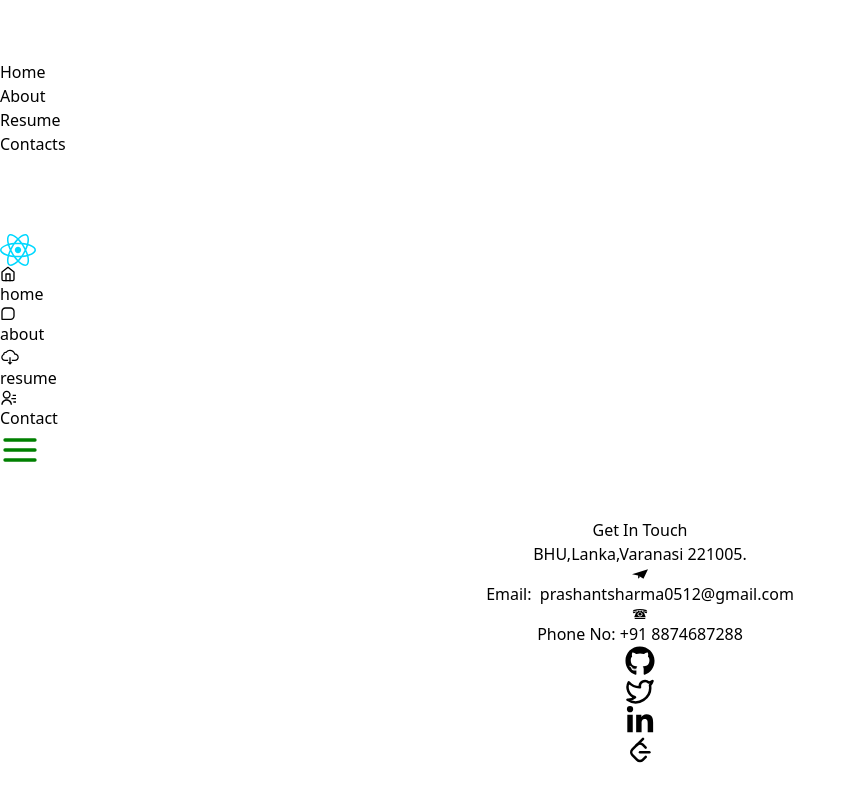
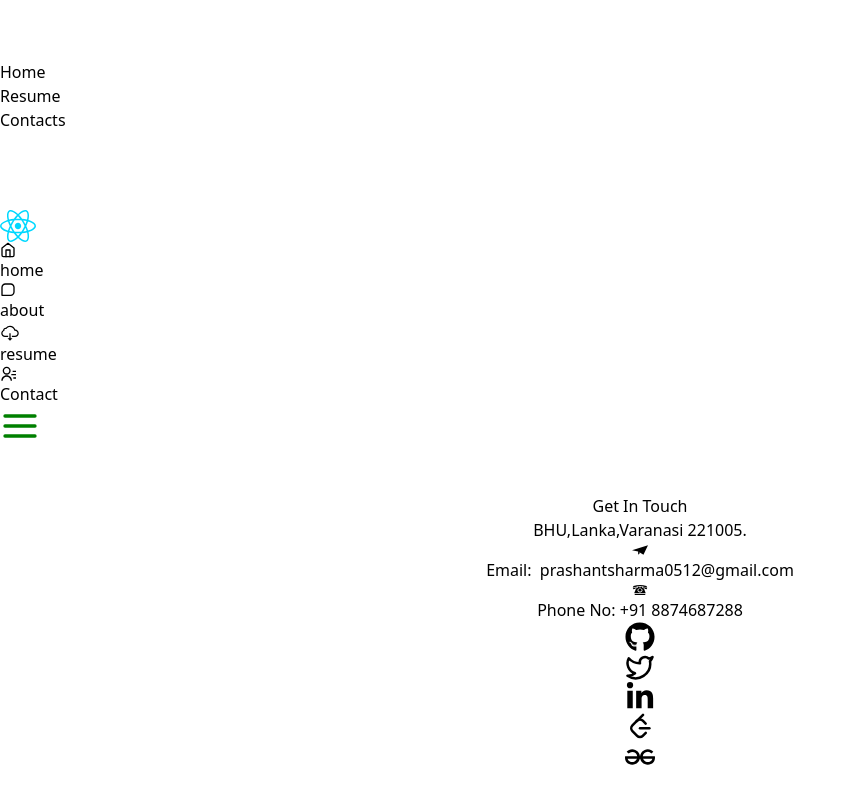
Before and after one commit to PrashantSharma0512/Prashant-Portfolio, a React (Vite) app: page /contact in a window 1280 px wide. Shown: the top 800 px of the page, without its empty margins (0-856 px from the left). Built offline with nearby package versions, Linux system fonts and the light colour scheme.

Commit message:
delete about page

```diff
--- a/src/App.jsx
+++ b/src/App.jsx
@@ -1,12 +1,5 @@
 import { Outlet } from 'react-router-dom'
 import Nav from './Component/Nav/Nav'
-import Contact from './Component/Contact/Contact'
-import { Fragment } from 'react'
-import Hero from './Component/Home/Hero'
-import About from './Component/Home/About'
-import Techno from './Component/Home/Techno'
-import Project from './Component/Home/Project'
-import Contact2 from './Component/Contact/Contact2'
 
 function App() {
 
@@ -22,6 +15,7 @@ function App() {
 
 
       </div>
+      <center className=' text-white bg-zinc-600'>Thank You Visiting My Portfolio</center>
     </div>
   )
 }
--- a/src/Component/Contact/Contact2.jsx
+++ b/src/Component/Contact/Contact2.jsx
@@ -5,10 +5,11 @@ import { GiRotaryPhone } from "react-icons/gi";
 import { TbBrandLeetcode } from "react-icons/tb";
 import { FaGithub } from "react-icons/fa6";
 import { LuTwitter } from "react-icons/lu";
+import { SiGeeksforgeeks } from "react-icons/si";
 import { FaLinkedinIn } from "react-icons/fa";
 const Contact2 = () => {
     const inpclass = "w-[90%] h-1/6 p-3 text-black"
-    const SocialClass  = 'hover:scale-110'
+    const SocialClass = 'hover:scale-110'
     return (
         <center className='text-white'>
             <h1 id='c4' className='text-white text-5xl'>Get In Touch</h1>
@@ -16,10 +17,16 @@ const Contact2 = () => {
             <div className='flex justify-center items-center hover:scale-110'><SiMinutemailer />Email: &nbsp;<a href='mailto:prashantsharma0512@gmail.com'>prashantsharma0512@gmail.com</a></div>
             <div className='flex justify-center items-center hover:scale-110'><GiRotaryPhone />Phone No:&nbsp;<a href='tel:8874687288'>+91 8874687288</a></div>
             <div className='flex justify-center gap-3'>
-                <a href="" className={SocialClass}><FaGithub size={30}/></a>
-                <a href="" className={SocialClass}><LuTwitter size={30}/></a>
-                <a href="" className={SocialClass} ><FaLinkedinIn  size={30}/></a>
-                <a href="" className={SocialClass}><TbBrandLeetcode  size={30}/></a>
+                <a href="https://github.com/PrashantSharma0512"
+                    target='_blank' className={SocialClass}><FaGithub size={30} /></a>
+                <a href="https://x.com/PraShant051202"
+                    target='_blank' className={SocialClass}><LuTwitter size={30} /></a>
+                <a href='https://www.linkedin.com/in/prashant-sharma-0216ba251'
+                    target='_blank' className={SocialClass} ><FaLinkedinIn size={30} /></a>
+                <a href="https://leetcode.com/u/Prashant_0512/"
+                    target='_blank' className={SocialClass}><TbBrandLeetcode size={30} /></a>
+                <a href="https://www.geeksforgeeks.org/user/prashantsharma0512/"
+                    target='_blank' className={SocialClass}><SiGeeksforgeeks size={30}  /></a>
             </div>
             <br />
             <br />
@@ -31,7 +38,7 @@ const Contact2 = () => {
                         <input type="number" className={inpclass} placeholder='Enter the Phone Number' />
                     </div>
                     <div className='w-full flex justify-center items-center p-6 text-black'>
-                        <textarea name="" id="" rows={10} cols={60} className='resize-none black p-4' placeholder='Write Your Message' />
+                        <textarea name="" id="" rows={10} cols={60} className='resize-none black p-4' autoComplete='on' placeholder='Write Your Message' />
                     </div>
                 </div>
                 <button type="submit" className=' pl-4 pr-4 rounded-xl flex pt-2 pb-2 justify-center items-center gap-2 hover:bg-blue-400 bg-blue-700'>Send<MdSend size={20} color='white' /></button> <br />
--- a/src/Component/Home/About.jsx
+++ /dev/null
@@ -1,19 +0,0 @@
-import React, { Fragment } from 'react'
-import about from '../Image/about.jpeg'
-const About = () => {
-  return (
-    <div className=''>
-        <div className=' text-center bg-gradient-to-r from-red-700  to-yellow-500 bg-clip-text text-5xl tracking-tight text-transparent select-none' id='about'>About</div>
-        <br />
-        <br />
-    <div className='flex w-full h-full gap-4 max-md:flex-wrap'>
-      <div className='w-full h-full text-white'><img src={about} alt="" /></div>
-      <div className='w-full text-white text-2xl text-center max-md:text-left'>
-        “I am a dedicated and versatile full-stack developer with a passion for creating efficient and user-friendly web applications. With 1 years of professional experience, I have worked with a variety of technologies, including React, Next.js, Node.js, MySQL,Tailwind, and MongoDB. My journey in web development began with simple curiosity for how things work, and it has evolved into a career where I continuously strive to learn and adapt to new challenges. I thrive in collaborative environments and enjoy solving complex problems to deliver high-quality solutions. Outside of coding, I enjoy staying active, exploring new technologies, and contributing to open-source projects.”
-      </div>
-    </div>
-    </div>
-  )
-}
-
-export default About
--- a/src/Component/Nav/Drawerr.jsx
+++ b/src/Component/Nav/Drawerr.jsx
@@ -33,9 +33,9 @@ const Drawerr = () => {
               <a href='https://unsplash.com/photos/7WLPM8DWB44/download?force=true' className='flex gap-10 hover:cursor-pointer' ><LiaCloudDownloadAltSolid size={20} />resume
               </a>
             </li>
-            <li className={style}><Link to='/contact' className='flex gap-10' >
+            <li className={style}><a href='#c4' className='flex gap-10' >
               <RiContactsLine />Contact
-            </Link>
+            </a>
             </li>
           </ul>
         </div>
--- a/src/Component/Nav/Nav.jsx
+++ b/src/Component/Nav/Nav.jsx
@@ -19,16 +19,16 @@ function Nav() {
                 <div className='max-md:hidden flex justify-center items-center gap-4 '>
                     <ul className='flex gap-8 '>
                         <li>
-                            <NavLink to="/hero"
+                            <NavLink to="/"
                                 className={(isActive) => ` block py-2 pr-4 pl-3 ${isActive ? "bg-orange" : "text-orange-700"}duration-200 text-zinc-400 border-b border-gray-100 hover:bg-gray-50 lg:hover:bg-transparent lg:border-0 hover:text-white hover:underline  lg:p-0 font-semibold `}
                             >Home</NavLink>
                         </li>
-                        <li>
+                        {/* <li>
                             <NavLink to="/about"
 
                                 className={(isActive) => ` block py-2 pr-4 pl-3 ${isActive ? "bg-orange" : "text-orange-700"}duration-200 text-zinc-400 border-b border-gray-100 hover:bg-gray-50 lg:hover:bg-transparent lg:border-0 hover:text-white lg:p-0 font-semibold hover:underline`}
                             >About</NavLink>
-                        </li>
+                        </li> */}
                         <li>
                             <a
                                 href='https://unsplash.com/photos/7WLPM8DWB44/download?force=true'
@@ -38,13 +38,14 @@ function Nav() {
                             >Resume</a>
                         </li>
                         <li>
-                            <NavLink to="/contact"
+                            <a
                             href='#c4'
-                                className={(isActive) => ` block py-2 pr-4 pl-3 ${isActive ? "bg-orange" : "text-orange-700"}duration-200 text-zinc-400 border-b border-gray-100 hover:bg-gray-50 lg:hover:bg-transparent lg:border-0 hover:text-white lg:p-0 font-semibold hover:underline `}
-                            >Contacts</NavLink>
+                                className={` lg:hover:bg-transparent lg:border-0 text-zinc-400 lg:p-0 font-semibold hover:underline `}
+                            >Contacts</a>
                         </li>
                         <li>
-                            <a href='www.linkedin.com/in/prashant-sharma-0216ba251'>
+                            <a href='https://www.linkedin.com/in/prashant-sharma-0216ba251'
+                            target='_blank'>
                                 <FaLinkedinIn color='white' size={30} />
                             </a>
                         </li>
--- a/src/main.jsx
+++ b/src/main.jsx
@@ -16,7 +16,7 @@ import Contact2 from './Component/Contact/Contact2.jsx';
 const router = createBrowserRouter(
   createRoutesFromElements(
     <Route path='/' element={<App/>}>
-      <Route path='/hero' element={<Hero />} />
+      <Route path='/' element={<Hero />} />
       <Route path='/about' element={<About />} />
       <Route path='/contact' element={<Contact2 />} />
     </Route>
```
Also changed, not shown: src/Component/Home/Hero.jsx (+5 -5 lines).
